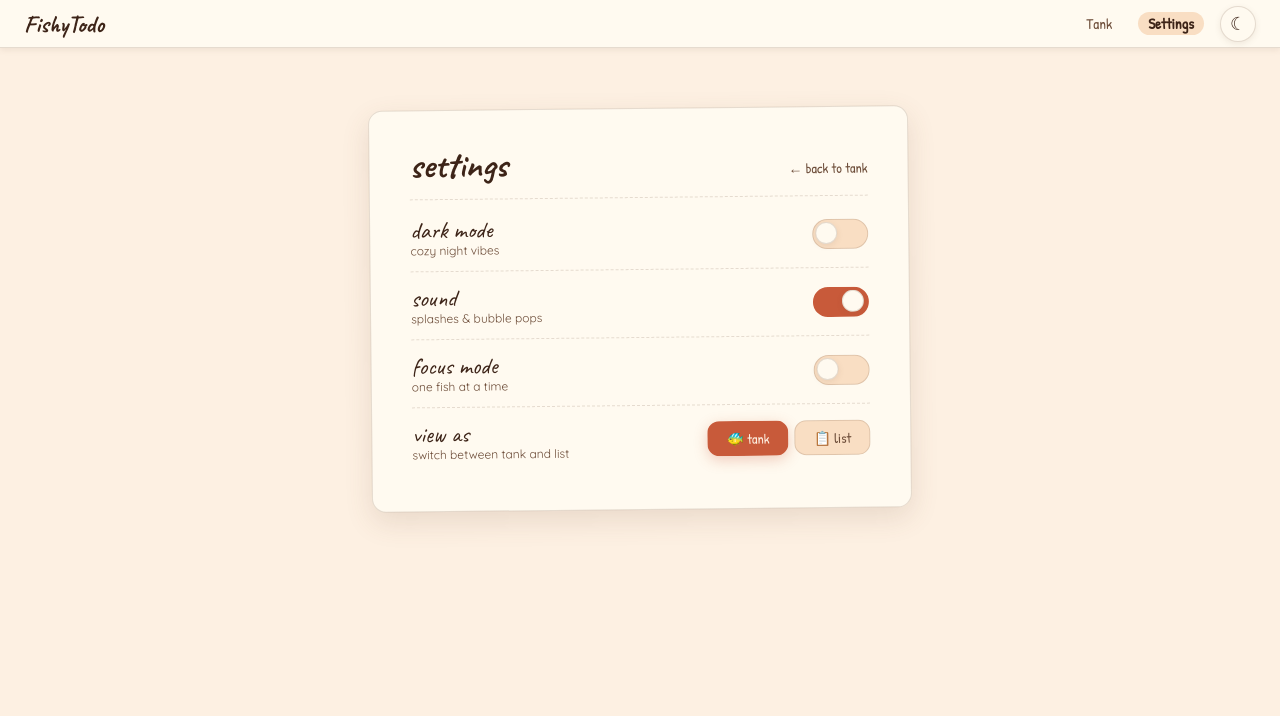
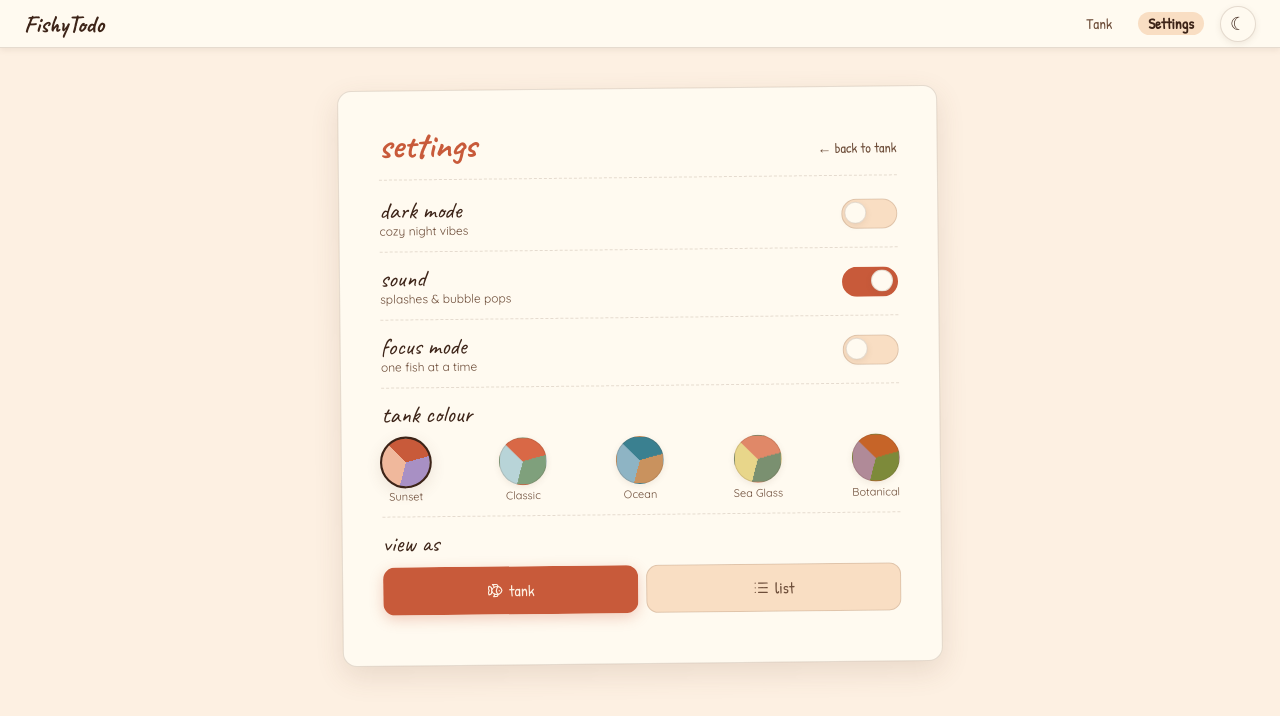
Before and after one commit to PatriciaMoraru/FishyTodo, a React (Vite) app: page /settings in a window 1280 px wide. Shown: the top 716 px of the page. Built offline with nearby package versions, Linux system fonts and the light colour scheme.

Commit message:
feat: add tank colour swatches and view-as toggle to settings panel

```diff
--- a/src/components/SettingsView.css
+++ b/src/components/SettingsView.css
@@ -2,13 +2,14 @@
   display: flex;
   align-items: flex-start;
   justify-content: center;
-  padding: 6rem 2rem;
+  padding: 4rem 2rem;
   height: 100%;
   overflow-y: auto;
 }
 
 .settings-card {
-  width: 54rem;
+  width: 100%;
+  max-width: 60rem;
   background: var(--paper-card);
   border: 1.5px solid var(--line);
   border-radius: 14px;
@@ -30,7 +31,7 @@
   font-family: 'Caveat', cursive;
   font-size: 3.6rem;
   font-weight: 700;
-  color: var(--ink);
+  color: var(--accent);
   line-height: 1;
 }
 
@@ -111,26 +112,84 @@
   left: 2.8rem;
 }
 
-/* ── view-as buttons ────────────────────────────────── */
-.view-as-row {
+/* ── stacked sections (colour + view-as) ────────────── */
+.settings-section {
+  padding: 1.4rem 0;
+  border-bottom: 1px dashed var(--line);
+  display: flex;
+  flex-direction: column;
+  gap: 1.2rem;
+}
+
+.settings-section:last-child {
   border-bottom: none;
 }
 
+/* ── colour swatches ────────────────────────────────── */
+.swatch-group {
+  display: flex;
+  justify-content: space-between;
+  gap: 0.8rem;
+}
+
+.swatch-item {
+  display: flex;
+  flex-direction: column;
+  align-items: center;
+  gap: 0.5rem;
+}
+
+.swatch {
+  width: 4.8rem;
+  height: 4.8rem;
+  border-radius: 50%;
+  border: 1.5px solid var(--line);
+  cursor: pointer;
+  transition: transform 0.12s, box-shadow 0.12s;
+  box-shadow: var(--shadow-sm);
+  padding: 0;
+  flex-shrink: 0;
+}
+
+.swatch:hover {
+  transform: scale(1.1);
+  box-shadow: var(--shadow-md);
+}
+
+.swatch.active {
+  border: 2.5px solid var(--ink);
+  box-shadow: var(--shadow-md);
+  transform: scale(1.08);
+}
+
+.swatch-label {
+  font-family: 'Quicksand', sans-serif;
+  font-size: 1.1rem;
+  color: var(--ink-soft);
+  white-space: nowrap;
+}
+
+/* ── view-as buttons ────────────────────────────────── */
 .view-as-btns {
   display: flex;
-  gap: 0.6rem;
+  gap: 0.8rem;
 }
 
 .view-btn {
-  padding: 0.7rem 1.8rem;
+  flex: 1;
+  padding: 1.2rem 1.8rem;
   border: 1.5px solid var(--line);
   border-radius: 12px;
   background: var(--paper-warm);
   color: var(--ink-soft);
   font-family: 'Patrick Hand', cursive;
-  font-size: 1.4rem;
+  font-size: 1.6rem;
   cursor: pointer;
   transition: background 0.15s, color 0.15s, box-shadow 0.15s;
+  display: flex;
+  align-items: center;
+  justify-content: center;
+  gap: 0.6rem;
 }
 
 .view-btn.active {
--- a/src/components/SettingsView.jsx
+++ b/src/components/SettingsView.jsx
@@ -1,5 +1,7 @@
 import { Link } from 'react-router-dom'
+import { Fish, List } from 'lucide-react'
 import { useTheme } from '../context/ThemeContext'
+import { PALETTES, PALETTE_META } from '../utils/palettes'
 import './SettingsView.css'
 
 function Toggle({ on, onToggle, label }) {
@@ -17,7 +19,7 @@ function Toggle({ on, onToggle, label }) {
 }
 
 export default function SettingsView() {
-  const { theme, toggleTheme, focusMode, toggleFocusMode, sound, toggleSound, listView, toggleListView } = useTheme()
+  const { theme, toggleTheme, focusMode, toggleFocusMode, sound, toggleSound, listView, toggleListView, palette, setPalette } = useTheme()
 
   return (
     <div className="settings-view screen">
@@ -51,25 +53,45 @@ export default function SettingsView() {
           <Toggle on={focusMode} onToggle={toggleFocusMode} label="Toggle focus mode" />
         </div>
 
-        <div className="settings-row view-as-row">
-          <div className="settings-row-label">
-            <span className="row-name">view as</span>
-            <span className="row-desc">switch between tank and list</span>
+        <div className="settings-section">
+          <span className="row-name">tank colour</span>
+          <div className="swatch-group" role="group" aria-label="Tank colour palette">
+            {PALETTE_META.map(({ key, label }) => {
+              const p = PALETTES[key]
+              return (
+                <div key={key} className="swatch-item">
+                  <button
+                    className={`swatch ${palette === key ? 'active' : ''}`}
+                    onClick={() => setPalette(key)}
+                    aria-label={label}
+                    aria-pressed={palette === key}
+                  style={{
+                    background: `conic-gradient(from -45deg, ${p.accent} 0deg 120deg, ${p.sec} 120deg 240deg, ${p.tert} 240deg 360deg)`,
+                  }}
+                  />
+                  <span className="swatch-label">{label}</span>
+                </div>
+              )
+            })}
           </div>
+        </div>
+
+        <div className="settings-section">
+          <span className="row-name">view as</span>
           <div className="view-as-btns" role="group" aria-label="View mode">
             <button
               className={`view-btn ${!listView ? 'active' : ''}`}
               onClick={() => listView && toggleListView()}
               aria-pressed={!listView}
             >
-              🐠 tank
+              <Fish size={16} strokeWidth={1.8} /> tank
             </button>
             <button
               className={`view-btn ${listView ? 'active' : ''}`}
               onClick={() => !listView && toggleListView()}
               aria-pressed={listView}
             >
-              📋 list
+              <List size={16} strokeWidth={1.8} /> list
             </button>
           </div>
         </div>
```
